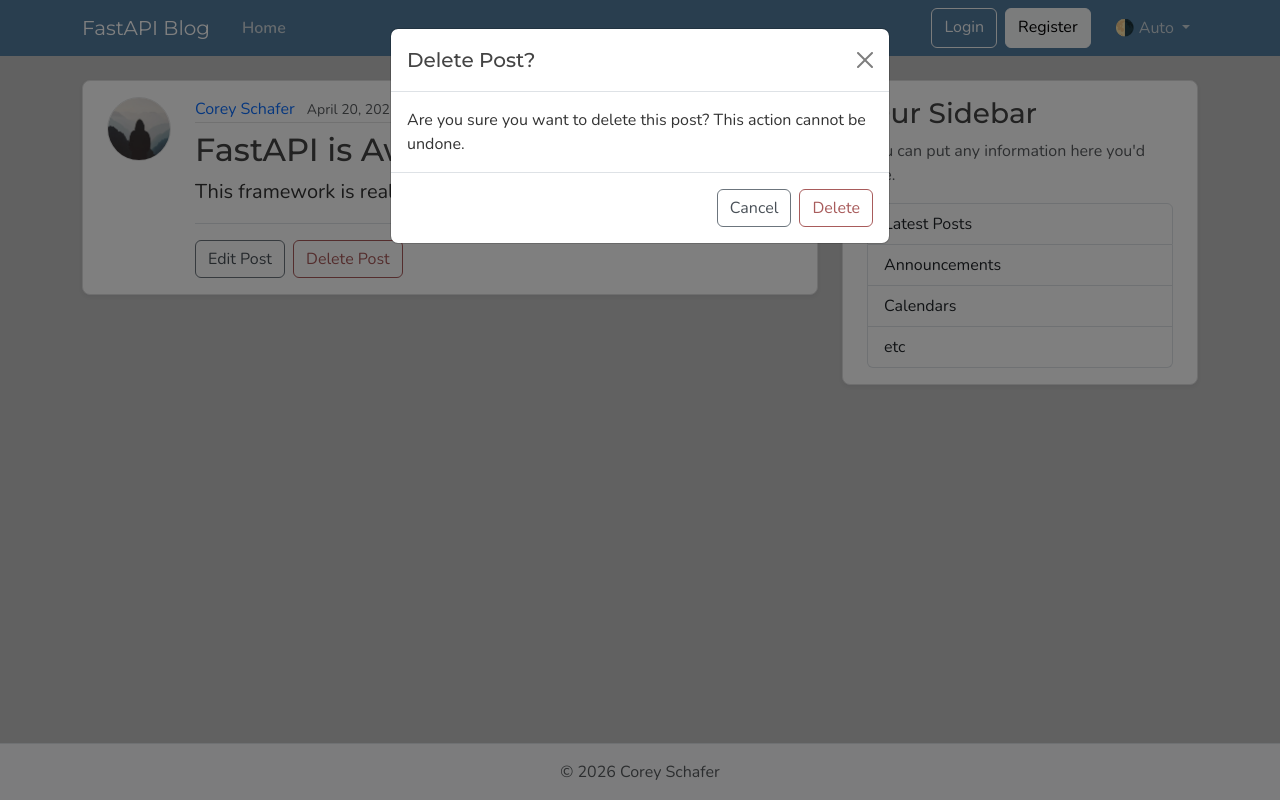
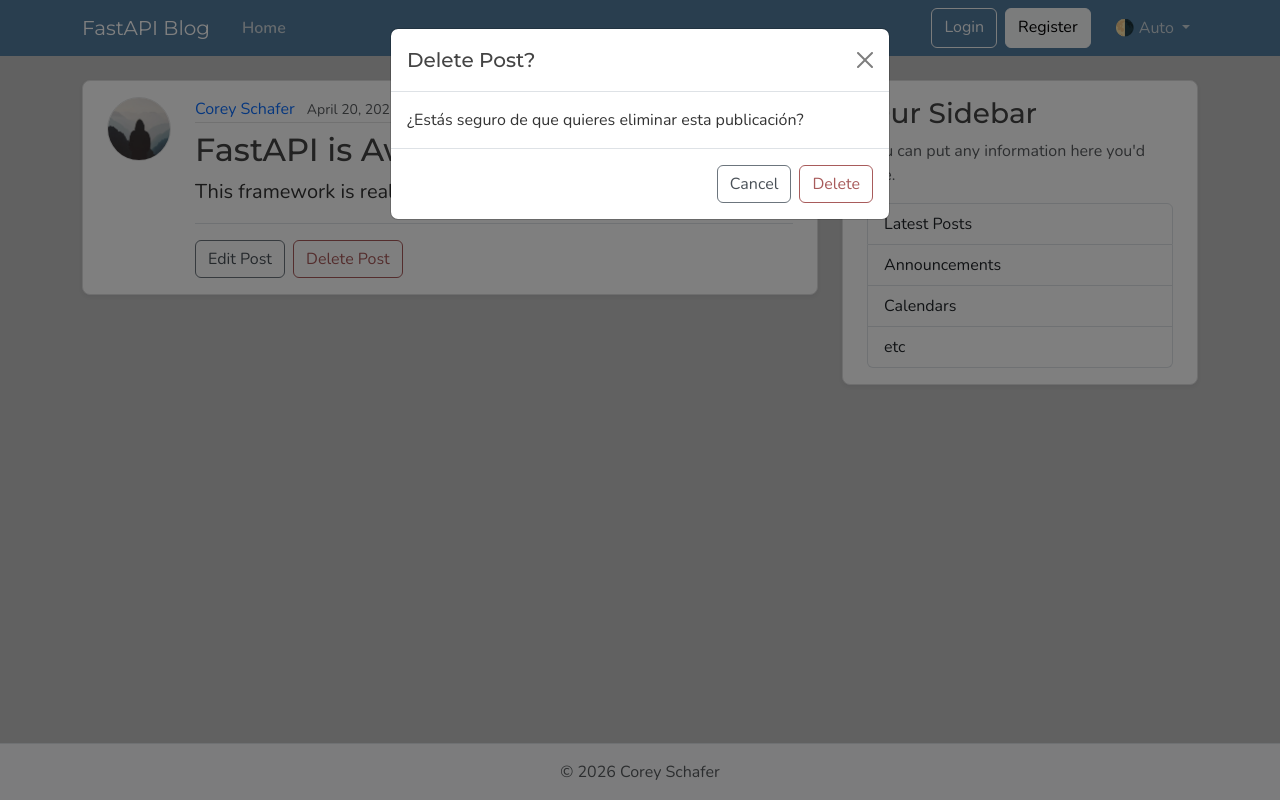
Before and after one commit to AldoPydev/Practica-CRUD, a FastAPI app: page /posts/1 in a window 1280 px wide, after a click on "Delete Post". Run offline with FastAPI, Linux system fonts and the light colour scheme.

Commit message:
ajustes en descripcion de funcionalidad

```diff
--- a/main.py
+++ b/main.py
@@ -14,21 +14,22 @@ from fastapi import HTTPException, status
 from fastapi.exceptions import RequestValidationError
 # respuetas JSON para devolver espuestas desde el controlador de excepciones
 from fastapi.responses import JSONResponse
-# manejo de errores desde la web frontend
+# manejo de errores desde la web frontend e indicar el error
 from starlette.exceptions import HTTPException as StarletteHTTPException
 
 
-#inicamos app FastAPI
+#inicializar app FastAPI
 app =  FastAPI()
 
-# montar directorio estatico
+#Indicar a FastAPI donde encontrar los directorios estatucis (CSS, JS, IMG)
 # (ruta de accesos de app / ruta de la carpeta en proyecto / nombre de referencia)
 app.mount("/static", StaticFiles(directory="crud/static"), name="static")
+
 
 #Indicar a FastAPI donde encontrar las plantillas de Jinja2
 templates = Jinja2Templates(directory="crud/templates")
 
-# directorio de ejemplo
+# directorio de ejemplo para publicaciones
 posts: list[dict] = [
     {
         "id": 1,
@@ -58,29 +59,37 @@ async def root():
 """incluinclude_in_schema=False, no incluira en la documentacion la ruta
 @app.get("/", response_class=HTMLResponse, include_in_schema=False)"""
 
-# ruta raiz / indicar que utilizara HTML / ruta raiz es igual home
+
+
+
+
+# ruta raiz / indicar que utilizara HTML / ruta raiz es igual home en name
 @app.get("/", response_class=HTMLResponse, name="home")
 #async - funcion asincrona para enviar y resivir datos
 
-async def home(request: Request): #Establecer una parametro de solicitud, Jinja2 requiere
+#Establecer una parametro de solicitud, Jinja2 requiere
+async def home(request: Request):
 
-    #Devolvemos la solicitud request con el archivo de platilla
+        #Devolvemos la solicitud request con el archivo de platilla / diccionario de publicaciones / los titulos de cada pulicación
+                                                        #solicitud request / posts de diccionario posts / titulos a home
         #return templates.TemplateResponse(request=request, name="index.html", {"request": request, "posts": "posts", "title": "Home"})
         return templates.TemplateResponse("index.html", {"request": request, "posts": posts, "title": "Home"},)
 
+
+
+
 #Ruta por ID o parametro de ruta
-
 @app.get("/posts/{post_id}", include_in_schema=False)
 def post_page(request: Request, post_id: int): #buscar publicacion especifica por id / entero
     #recorer publicaciones, buscando la solicitada
     for post in posts:
         #si la publicacion es encontrada
         if post.get("id") == post_id:
-            #establecer titulo de la publicacion / solo pos primeros 50 caracteres del titulo
+            #establecer titulo de la publicacion / solo los primeros 50 caracteres del titulo
             title = post["title"][:50]
-            #retornara la publicacion buscada
+            #retornara la publicacion buscada - plantilla / solicitud request / post de direccioanrio / titulo del post
             return templates.TemplateResponse("post.html", {"request": request, "post": post, "title": title},)
-        #generar excepcyion http 404
+        #generar excepcyion http 404 indicando que no se encontro la busqueda
     raise HTTPException(status_code=status.HTTP_404_NOT_FOUND, detail="Post no encontrado")
 
 
@@ -90,7 +99,7 @@ def post_page(request: Request, post_id: int): #buscar publicacion especifica po
 # se guarda y recibe en request: Request,....
 def general_http_exception_handler(request: Request, exception: StarletteHTTPException):
     message = ( #configurar el mensaje
-        exception.detail #detalles del error
+        exception.detail #mostrar detalles del error
         if exception.detail
         #de lo contrario establecemos un mensaje
         else "Error. Por favor comprueba tu solicitud de nuevo."
@@ -125,7 +134,7 @@ def validation_exception_handler(request: Request, exception: RequestValidationE
     #si la ruta de la aplicacion comienza con API
     if request.url.path.startswith("/api"):
         return JSONResponse(
-            #se pasa el codigo del error HTTP
+            #se pasa el codigo del error HTTP en JSON
             status_code=status.HTTP_422_UNPROCESSABLE_CONTENT,
             #Mostrar detalles de error de validacion
             content={"detail": exception.errors()},
--- a/templates/base.html
+++ b/templates/base.html
@@ -4,7 +4,7 @@
     <meta charset="utf-8">
     <meta name="viewport" content="width=device-width, initial-scale=1">
 
-    <!-- Site Info -->
+    <!-- ESTABLECER UN TITULO ESPECIFICO -->
     {% if title %}
       <title>FastAPI Blog - {{ title }}</title>
     {% else %}
@@ -39,9 +39,9 @@
   <body class="d-flex flex-column min-vh-100">
     <header class="site-header">
       <nav class="navbar navbar-expand-md bg-steel fixed-top"
-           data-bs-theme="dark">
+          data-bs-theme="dark">
         <div class="container">
-            <!-- "{{ url_for('home') }}" Uso de url_for con el parametro de la ruta raiz 'home' -->
+    <!-- "{{ url_for('home') }}" Uso de url_for con el parametro de la ruta raiz 'home' -->
 
           <a class="navbar-brand me-4" href="{{ url_for('home') }}">FastAPI Blog</a>
           <button class="navbar-toggler"
--- a/templates/index.html
+++ b/templates/index.html
@@ -5,7 +5,7 @@
 <!-- Indicamos el nombre y el final del bloque a editar el archivo base -->
 {% block content %}
 
-    {% for post in posts %} <!-- Recorrer las puclicaciones existentes -->
+    {% for post in posts %} <!-- Recorrer las puclicaciones existentes  para mostrarlas-->
     <article class="content-section py-3 px-4 mb-4">
       <div class="d-flex align-items-start gap-4">
         <img class="rounded-circle article-img flex-shrink-0"
@@ -22,11 +22,12 @@
           <h2>
             <!-- el titulo de la publicacion en home sera url_for para redireccionar
              a la ruta, y pasar el parametro del id de la publicacion correspondiente-->
-            <a class="article-title" href="{{ url_for("post_page", post_id=post.id) }}">{{ post.title }}</a>
+            <a class="article-title" href="{{ url_for('post_page', post_id=post.id) }}">{{ post.title }}</a>
           </h2>
           <p class="article-content">{{ post.content }}</p>
         </div>
       </div>
     </article>
+
   {% endfor %} <!-- final del for -->
 {% endblock %} <!-- final del bloque -->
--- a/templates/post.html
+++ b/templates/post.html
@@ -1,8 +1,10 @@
 <!-- LLamamos el template base -->
 {% extends "base.html" %}
+
 {% block content %}
   <article class="content-section py-3 px-4 mb-4">
     <div class="d-flex align-items-start gap-4">
+      <!-- Muestra la imagen del autor -->
       <img class="rounded-circle article-img flex-shrink-0"
            src="{{ url_for('static', path='img/default.jpg') }}"
            alt="{{ post.author }}'s profile picture"
@@ -11,12 +13,19 @@
            loading="lazy">
       <div class="flex-grow-1">
         <div class="article-metadata mb-2">
+          <!-- muestra el nombre del autor -->
           <a class="me-2" href="#">{{ post.author }}</a>
           <small class="text-body-secondary">{{ post.date_posted }}</small>
         </div>
-        <h2 class="article-title">{{ post.title }}</h2>
+
+        <!-- LLamamos muestra el titulo del post -->
+        <h2 class="article-title" href="{{ url_for('post_page', post_id=post.id) }}">{{ post.title }}</h2>
+
+        <!-- LLamamos muestra el contenido del post -->
         <p class="article-content">{{ post.content }}</p>
-        <!-- Only show edit/delete options if the user is the author -->
+
+
+        <!--  edit/delete options if the user is the author -->
         <!-- TODO: Add user authentication and authorization -->
         <div class="post-actions mt-3 pt-3 border-top">
           <a class="btn btn-outline-secondary me-1" href="#">Edit Post</a>
@@ -25,12 +34,12 @@
                   data-bs-toggle="modal"
                   data-bs-target="#deleteModal">Delete Post</button>
         </div>
-        <!-- TODO: Add user authentication and authorization -->
+
       </div>
     </div>
   </article>
 
-  <!-- Delete Confirmation Modal -->
+  <!-- Modal  de confirmacion eliminado-->
   <div class="modal fade"
        id="deleteModal"
        tabindex="-1"
@@ -47,7 +56,7 @@
         </div>
         <!-- TODO: <form action="#" method="post"> -->
         <form action="#">
-          <div class="modal-body">Are you sure you want to delete this post? This action cannot be undone.</div>
+          <div class="modal-body">¿Estás seguro de que quieres eliminar esta publicación?</div>
           <div class="modal-footer">
             <button type="button"
                     class="btn btn-outline-secondary"
```
